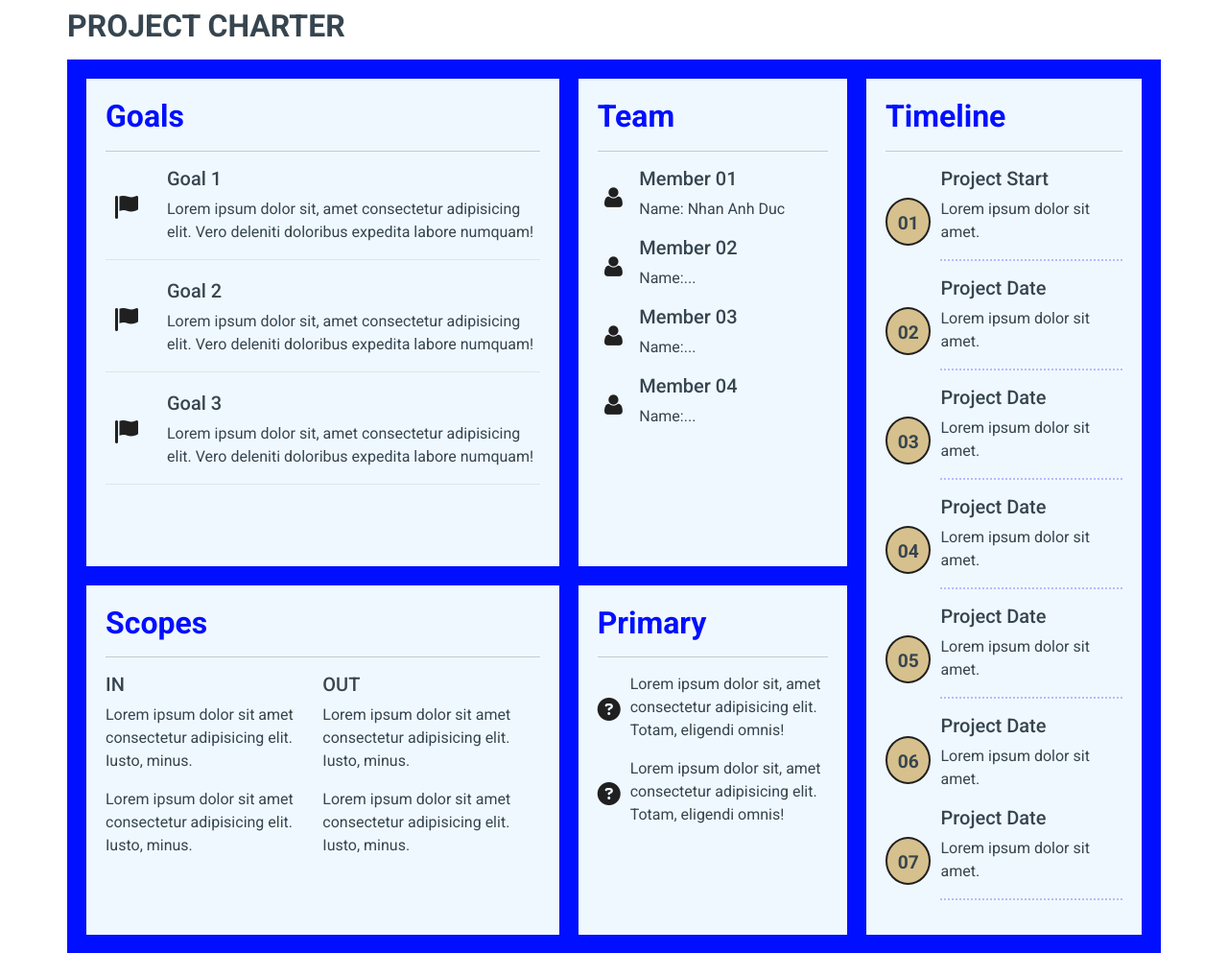
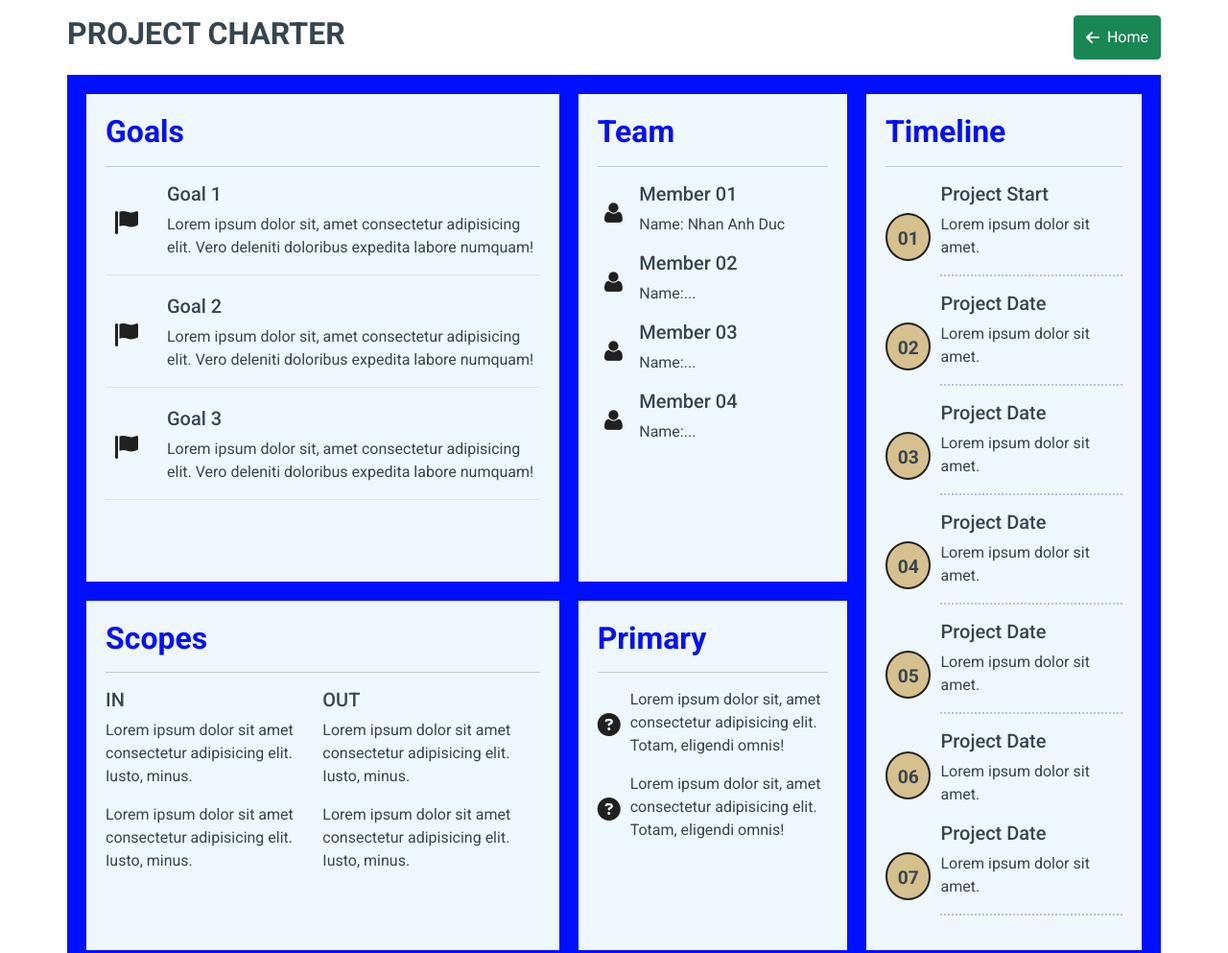
Before and after one commit to nhananhduc91/assignment03-cv, a plain HTML site: page digital-cv.html in a window 1280 px wide. Shown: the top 993 px of the page at 96% size. Drawn offline with nearby package versions, Linux system fonts and the light colour scheme.

Commit message:
add back to homepage button

```diff
--- a/digital-cv.html
+++ b/digital-cv.html
@@ -30,8 +30,12 @@
 </head>
 
 <body>
-  <div class="container p-lg-0">
-    <h2 class="py-2 fw-bold">PROJECT CHARTER</h2>
+  <div class="container p-lg-0 my-3 d-flex justify-content-between">
+    <h2 class="fw-bold">PROJECT CHARTER</h2>
+    <a class="btn btn-success py-0 d-flex align-items-center" href="index.html">
+      <i style="color: #fff;" class="fa fa-arrow-left me-2"></i>
+      <p class="m-0">Home</p>
+    </a>
   </div>
   <div class="charter-grid container">
     <!-- GOALS -->
```
